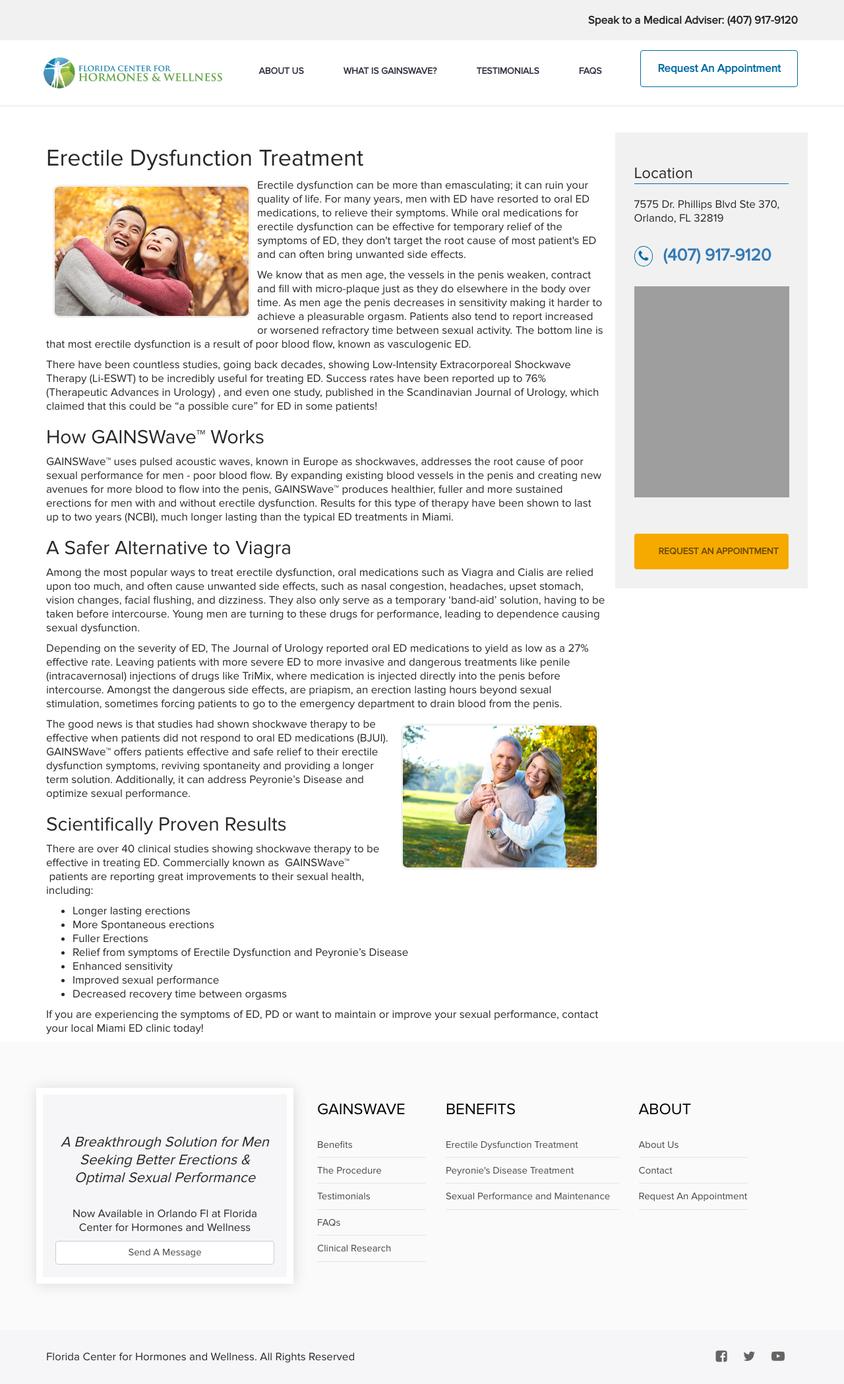
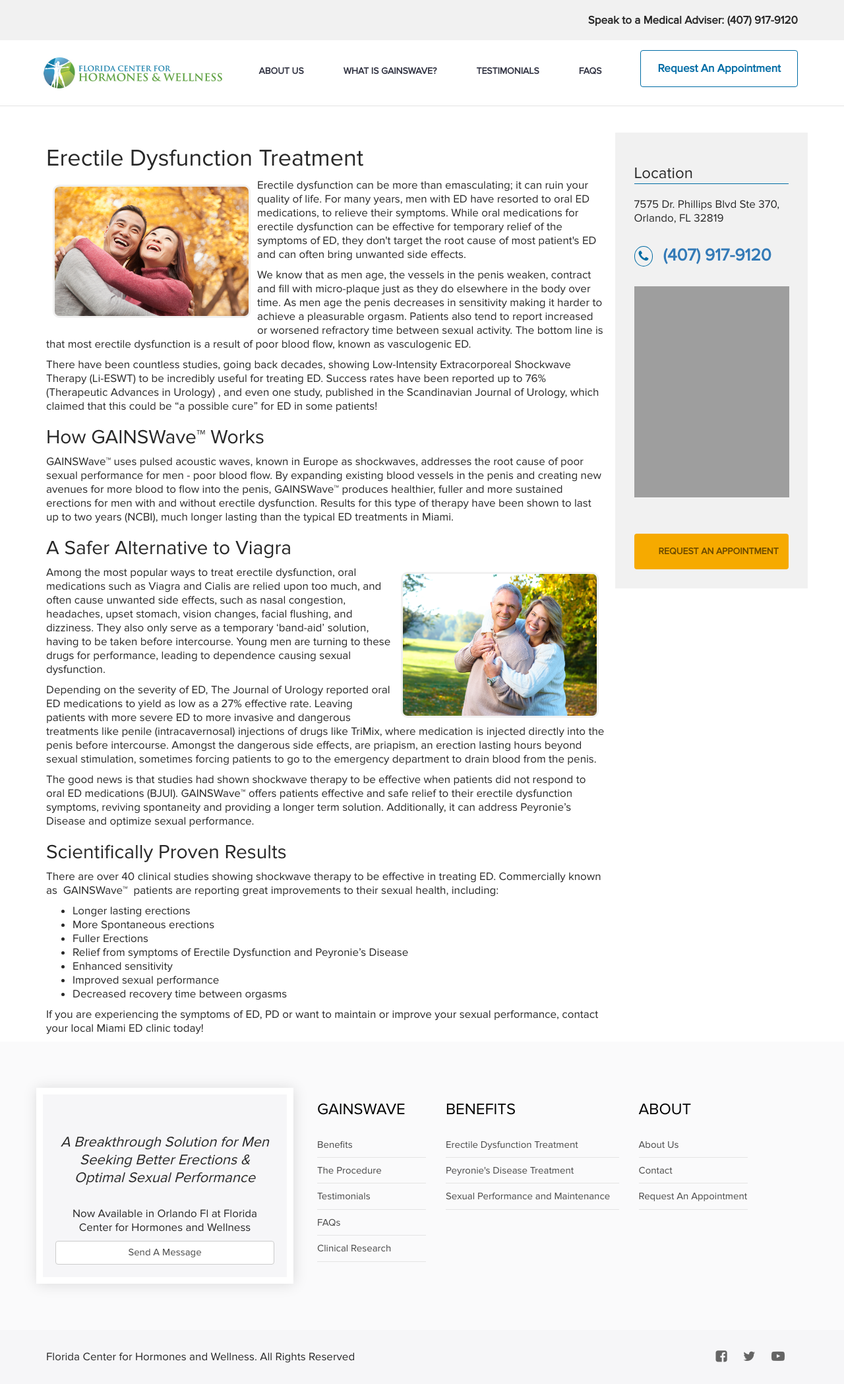
Before and after one commit to aaghealth/gainswavecolumbus.com, a Jekyll site: the page built from erectile-dysfunction-treatment.html, in a window 1280 px wide. Shown: the whole page at 66% size. Built offline with Jekyll 4.4.1, drawn with Linux system fonts in a browser that asks for light colours; nearby versions of some CDN libraries; grey boxes are pictures that could not be loaded.

Commit message:
Update erectile-dysfunction-treatment.html

```diff
--- a/erectile-dysfunction-treatment.html
+++ b/erectile-dysfunction-treatment.html
@@ -8,9 +8,9 @@
 <p>There have been countless studies, going back decades, showing Low-Intensity Extracorporeal Shockwave Therapy (Li-ESWT) to be incredibly useful for treating ED. Success rates have been reported up to 76% (Therapeutic Advances in Urology) , and even one study, published in the Scandinavian Journal of Urology, which claimed that this could be &ldquo;a possible cure&rdquo; for ED in some patients!</p>
 <h2>How GAINSWave&trade; Works</h2>
 <p>GAINSWave&trade; uses pulsed acoustic waves, known in Europe as shockwaves, addresses the root cause of poor sexual performance for men - poor blood flow. By expanding existing blood vessels in the penis and creating new avenues for more blood to flow into the penis, GAINSWave&trade; produces healthier, fuller and more sustained erections for men with and without erectile dysfunction. Results for this type of therapy have been shown to last up to two years (NCBI), much longer lasting than the typical ED treatments in Miami.</p>
-<h2>A Safer Alternative to Viagra</h2>
+<h2>A Safer Alternative to Viagra</h2><img src="/assets/images/ed-treatment2.jpg" alt="{{page.title}} {{site.keyword_location}}" class="pageimg imgright">
 <p>Among the most popular ways to treat erectile dysfunction, oral medications such as Viagra and Cialis are relied upon too much, and often cause unwanted side effects, such as nasal congestion, headaches, upset stomach, vision changes, facial flushing, and dizziness. They also only serve as a temporary &lsquo;band-aid&rsquo; solution, having to be taken before intercourse. Young men are turning to these drugs for performance, leading to dependence causing sexual dysfunction.</p>
-<p>Depending on the severity of ED, The Journal of Urology reported oral ED medications to yield as low as a 27% effective rate. Leaving patients with more severe ED to more invasive and dangerous treatments like penile (intracavernosal) injections of drugs like TriMix, where medication is injected directly into the penis before intercourse. Amongst the dangerous side effects, are priapism, an erection lasting hours beyond sexual stimulation, sometimes forcing patients to go to the emergency department to drain blood from the penis. &nbsp;</p><img src="/assets/images/ed-treatment2.jpg" alt="{{page.title}} {{site.keyword_location}}" class="pageimg imgright">
+<p>Depending on the severity of ED, The Journal of Urology reported oral ED medications to yield as low as a 27% effective rate. Leaving patients with more severe ED to more invasive and dangerous treatments like penile (intracavernosal) injections of drugs like TriMix, where medication is injected directly into the penis before intercourse. Amongst the dangerous side effects, are priapism, an erection lasting hours beyond sexual stimulation, sometimes forcing patients to go to the emergency department to drain blood from the penis. &nbsp;</p>
 <p>The good news is that studies had shown shockwave therapy to be effective when patients did not respond to oral ED medications (BJUI). GAINSWave&trade; offers patients effective and safe relief to their erectile dysfunction symptoms, reviving spontaneity and providing a longer term solution. Additionally, it can address Peyronie&rsquo;s Disease and optimize sexual performance.</p>
 <h2>Scientifically Proven Results</h2>
 <p>There are over 40 clinical studies showing shockwave therapy to be effective in treating ED. Commercially known as &nbsp;GAINSWave&trade; &nbsp;patients are reporting great improvements to their sexual health, including:</p>
```
